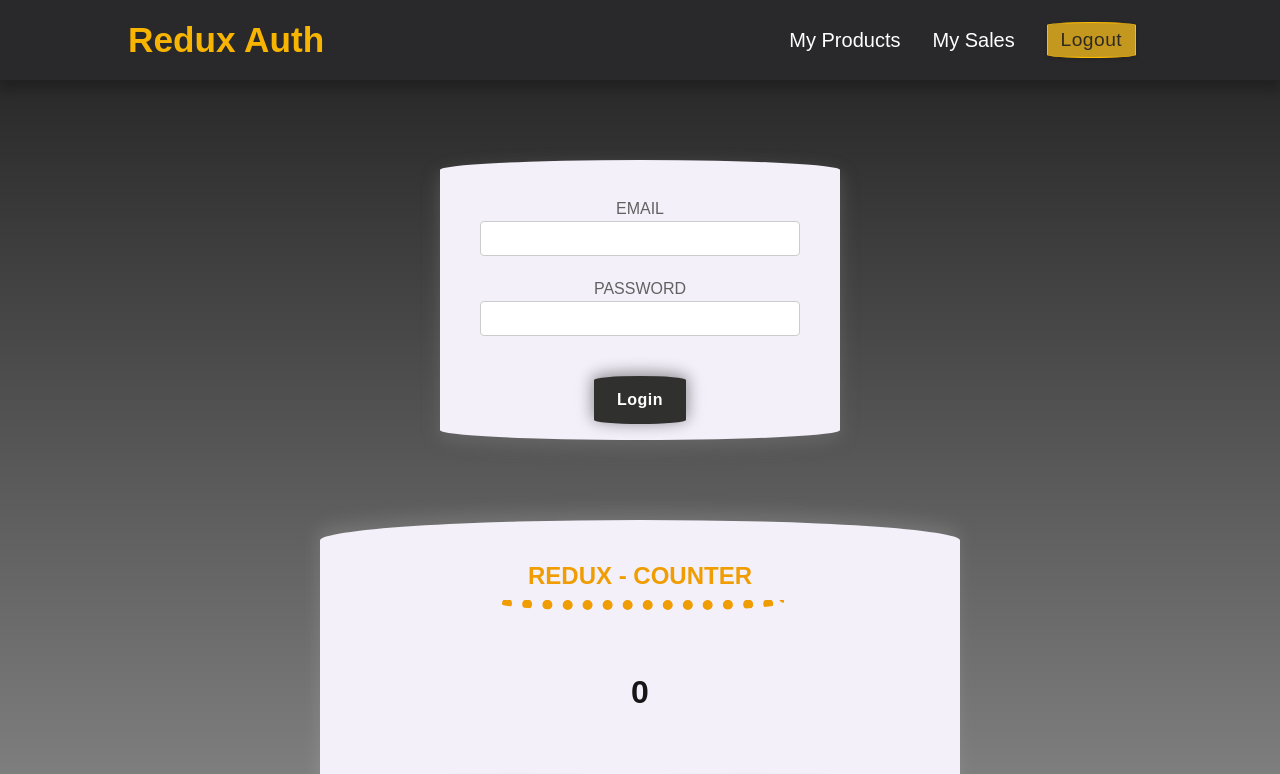
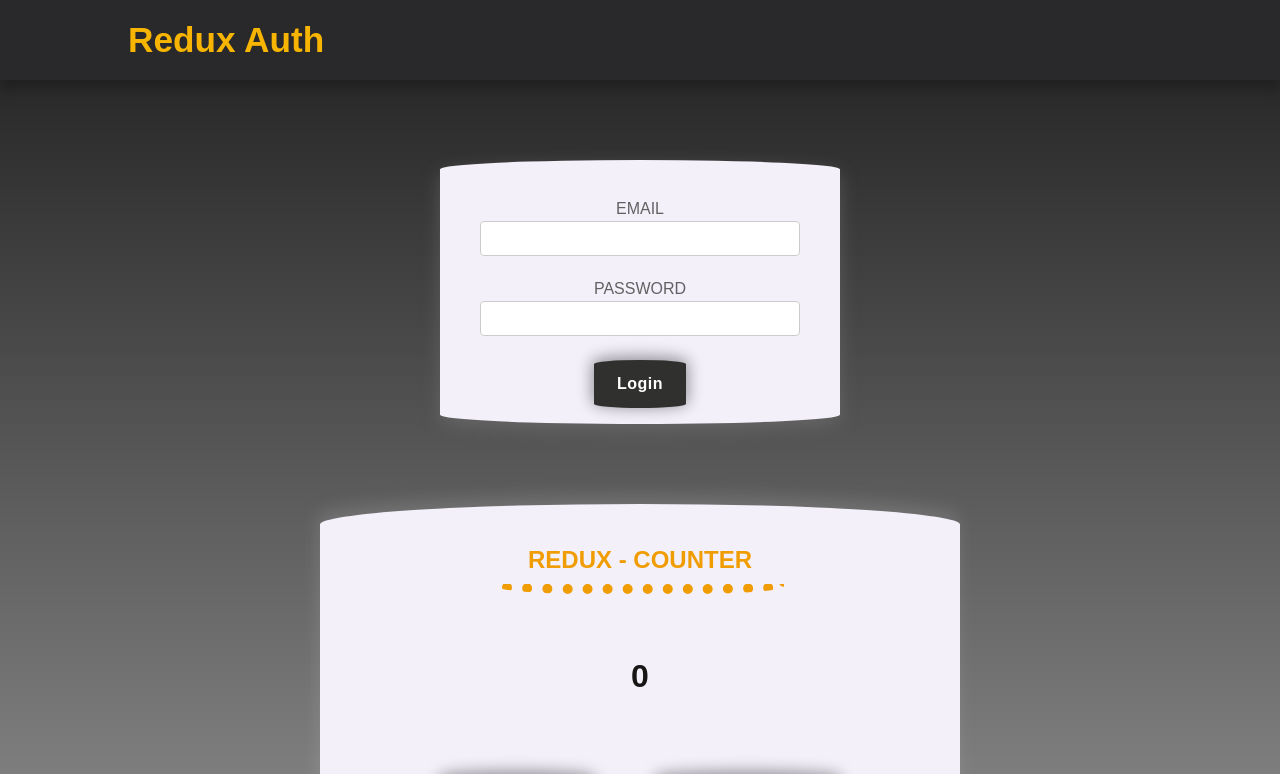
Before and after one commit to ShahramShakiba/ReactJS-Redux, a React (Create React App) app in the folder ReactJS-Redux/Redux-Counter/: page / in a window 1280 px wide. Shown: the top 774 px of the page. Built offline with nearby package versions, Linux system fonts and the light colour scheme.

Commit message:
Reading & Dispatching From A New Slice | authSlice

```diff
--- a/ReactJS-Redux/Redux-Counter/src/App.js
+++ b/ReactJS-Redux/Redux-Counter/src/App.js
@@ -1,12 +1,19 @@
 import Counter from './components/Counter';
 import Header from './components/Header';
 import Auth from './components/Auth';
+import { useSelector } from 'react-redux';
+import UserProfile from './components/UserProfile';
 
 export default function App() {
+  const isAuth = useSelector((state) => state.auth.isAuthenticated);
+
   return (
     <>
       <Header />
-      <Auth />
+
+      {!isAuth && <Auth />}
+      {isAuth && <UserProfile />}
+
       <Counter />
     </>
   );
--- a/ReactJS-Redux/Redux-Counter/src/components/Auth.js
+++ b/ReactJS-Redux/Redux-Counter/src/components/Auth.js
@@ -1,18 +1,28 @@
+import { useDispatch } from 'react-redux';
 import classes from './Auth.module.css';
+import { authActions } from '../Store/redux';
 
 export default function Auth() {
+  const dispatch = useDispatch();
+
+  const handleSubmit = (e) => {
+    e.preventDefault();
+
+    dispatch(authActions.login());
+  };
+
   return (
     <main className={classes.auth}>
       <section>
-        <form>
+        <form onSubmit={handleSubmit}>
           <div className={classes.control}>
             <label htmlFor="email"> Email </label>
-            <input type="email" id="email" />
+            <input type="email" id="email" required />
           </div>
 
           <div className={classes.control}>
             <label htmlFor="password"> Password </label>
-            <input type="password" id="password" />
+            <input type="password" id="password" required />
           </div>
 
           <button> Login </button>
--- a/ReactJS-Redux/Redux-Counter/src/components/Auth.module.css
+++ b/ReactJS-Redux/Redux-Counter/src/components/Auth.module.css
@@ -8,7 +8,7 @@
   background-color: #f4f0fa;
 
   & button {
-    margin-top: 2rem;
+    margin-top: 1rem;
   }
 }
 
--- a/ReactJS-Redux/Redux-Counter/src/components/Header.js
+++ b/ReactJS-Redux/Redux-Counter/src/components/Header.js
@@ -1,10 +1,20 @@
+import { authActions } from '../Store/redux';
 import classes from './Header.module.css';
+import { useSelector, useDispatch } from 'react-redux';
 
 export default function Header() {
+  const isAuth = useSelector((state) => state.auth.isAuthenticated);
+  const dispatch = useDispatch();
+
+  const handleLogout = () => {
+    dispatch(authActions.logout());
+  };
+
   return (
     <header className={classes.header}>
       <h1> Redux Auth </h1>
 
+      {isAuth && (
         <nav>
           <ul>
             <li>
@@ -16,10 +26,11 @@ export default function Header() {
             </li>
 
             <li>
-            <button> Logout </button>
+              <button onClick={handleLogout}> Logout </button>
             </li>
           </ul>
         </nav>
+      )}
     </header>
   );
 }
```
Lines whose indentation alone changed are shown as unchanged.
